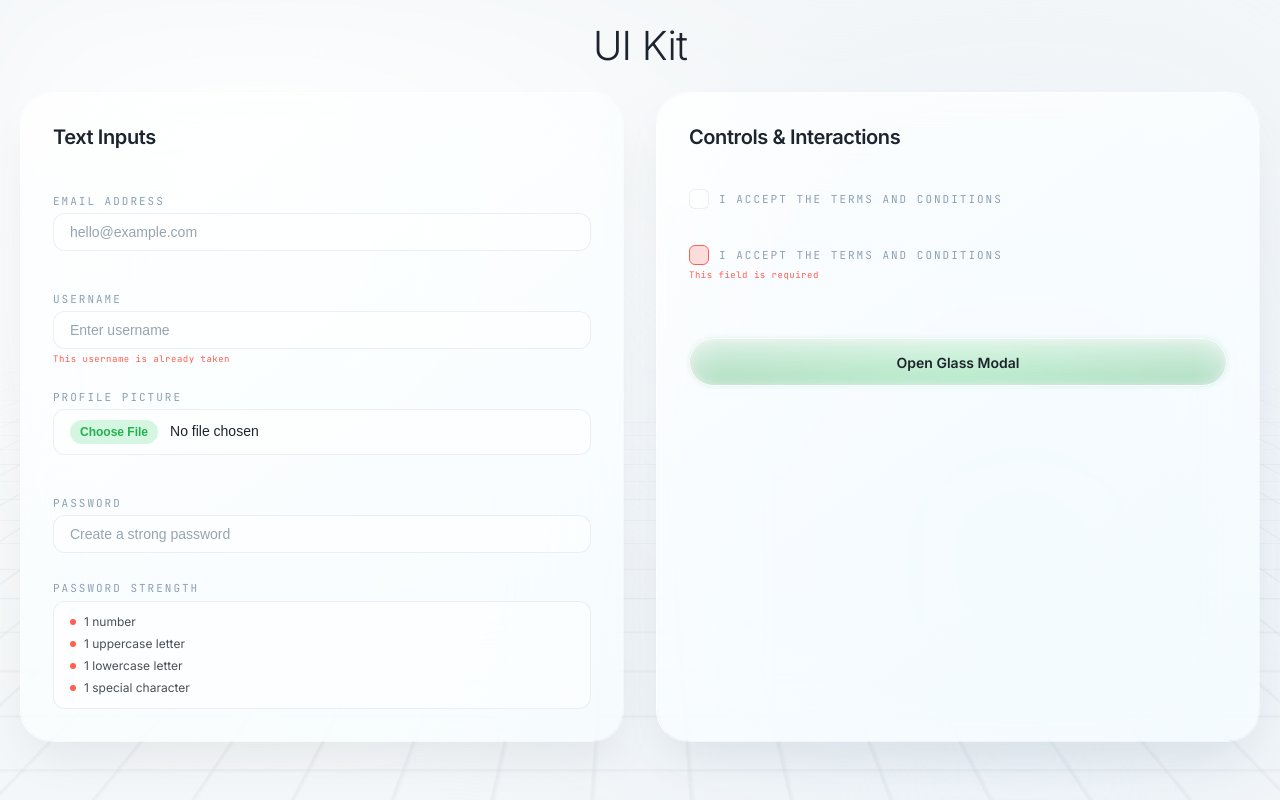
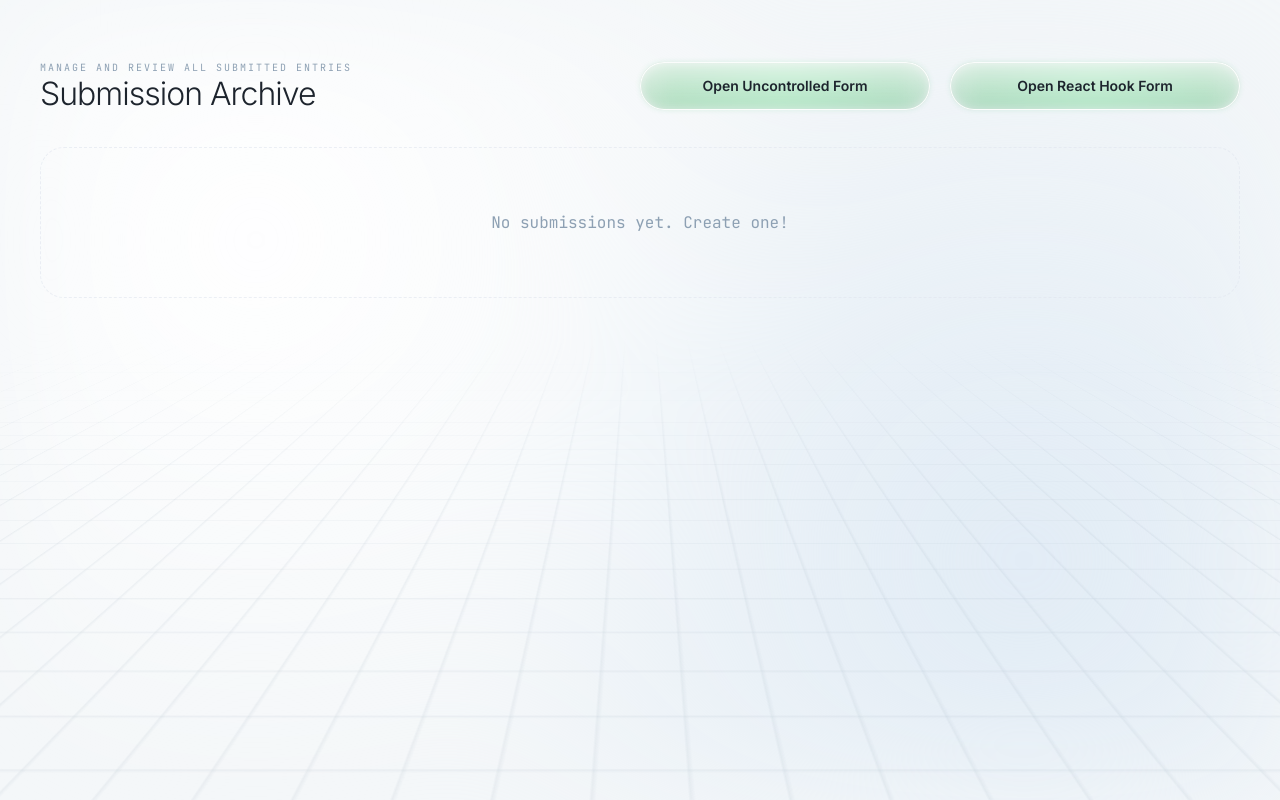
Before and after one commit to FierceSloth/react-advanced-forms, a React (Vite) app: page / in a window 1280 px wide. Built offline with nearby package versions, Linux system fonts and the light colour scheme.

Commit message:
feat: implement main page

```diff
--- /dev/null
+++ b/src/app/store/submission/selectors.ts
@@ -0,0 +1,4 @@
+import type { RootState } from '@/app/store/store';
+import type { ICardEntity } from '@/app/store/submission/types';
+
+export const selectSubmissions = (state: RootState): ICardEntity[] => state.submission.items;
--- a/src/app/styles/abstract/_constants.scss
+++ b/src/app/styles/abstract/_constants.scss
@@ -10,7 +10,7 @@
   --error-core: #ff5f52;
   --error-glow: rgba(255, 95, 82, 0.2);
 
-  --glass-bg: linear-gradient(145deg, rgba(255, 255, 255, 0.8) 0%, rgba(247, 253, 255, 0.8) 100%);
+  --glass-bg: linear-gradient(145deg, rgba(255, 255, 255, 0.8) 0%, rgba(242, 247, 250, 0.8) 100%);
   --glass-border-light: rgba(255, 255, 255, 0.9);
   --glass-border-dark: rgba(255, 255, 255, 0.3);
   --glass-shadow: 0 24px 48px -12px rgba(16, 24, 40, 0.08);
--- a/src/app/ui/app.module.scss
+++ b/src/app/ui/app.module.scss
@@ -43,10 +43,10 @@
   flex-direction: column;
   flex: 1;
 
-  padding: 0 20px;
+  padding: 60px 40px;
 
   @include media-sm {
-    padding: 0 15px;
+    padding: 30px 20px;
   }
 }
 
--- a/src/app/ui/app.tsx
+++ b/src/app/ui/app.tsx
@@ -1,65 +1,18 @@
-import { useState, type ReactNode } from 'react';
+import { type ReactNode } from 'react';
 
-import { Button } from '@shared/ui/button';
-import { Checkbox } from '@shared/ui/checkbox';
-import { GlassCard } from '@shared/ui/glass-card';
-import { Input } from '@shared/ui/input';
-import { Modal } from '@shared/ui/modal';
-import { PasswordStrength } from '@shared/ui/password-strength';
+import { MainPage } from '@/pages/main';
 
-import { UncontrolledForm } from '@/features/forms';
-import { FileInput } from '@/shared/ui/file-input';
 import styles from './app.module.scss';
 
 export function App(): ReactNode {
-  const [isModalOpen, setIsModalOpen] = useState(false);
-  const [passwordValue, setPasswordValue] = useState('');
-
   return (
     <>
       <div className={styles.environment} />
       <div className={styles.gridFloor} />
 
       <div className={styles.container}>
-        <h1 className={styles.title}>UI Kit</h1>
-
-        <div className={styles.uiGrid}>
-          <GlassCard className={styles.demoCard}>
-            <h2>Text Inputs</h2>
-            <div className={styles.cardContent}>
-              <Input label="Email Address" placeholder="hello@example.com" />
-              <Input label="Username" placeholder="Enter username" error="This username is already taken" />
-              <FileInput label="Profile Picture" />
-              <div className={styles.passwordSection}>
-                <Input
-                  label="Password"
-                  type="password"
-                  placeholder="Create a strong password"
-                  value={passwordValue}
-                  onChange={(event) => setPasswordValue(event.target.value)}
-                />
-                <PasswordStrength password={passwordValue} />
-              </div>
-            </div>
-          </GlassCard>
-
-          <GlassCard className={styles.demoCard}>
-            <h2>Controls & Interactions</h2>
-            <div className={styles.cardContent}>
-              <Checkbox label="I accept the Terms and Conditions" />
-              <Checkbox label="I accept the Terms and Conditions" error="This field is required" />
-
-              <div className={styles.divider} />
-
-              <Button onClick={() => setIsModalOpen(true)}>Open Glass Modal</Button>
-            </div>
-          </GlassCard>
-        </div>
+        <MainPage />
       </div>
-
-      <Modal isOpen={isModalOpen} onClose={() => setIsModalOpen(false)}>
-        <UncontrolledForm onSuccess={() => setIsModalOpen(false)} />
-      </Modal>
     </>
   );
 }
--- /dev/null
+++ b/src/entities/submission/index.ts
@@ -0,0 +1 @@
+export { SubmissionCard } from './ui/submission-card';
--- a/src/entities/submission/ui/submission-card.module.scss
+++ b/src/entities/submission/ui/submission-card.module.scss
@@ -1,8 +1,9 @@
 .submissionCard {
   padding: 24px;
+  transition: all 0.2s;
 
   &:hover {
-    transform: translateY(-8px);
+    transform: translateY(-4px);
     box-shadow: 0 32px 64px -12px rgba(16, 24, 40, 0.12);
   }
 }
@@ -16,8 +17,8 @@
 
 .avatarCircle {
   object-fit: cover;
-  width: 48px;
-  height: 48px;
+  width: 82px;
+  height: 82px;
   border-radius: 14px;
   display: flex;
   justify-content: center;
@@ -96,3 +97,33 @@
   height: 16px;
   color: var(--text-muted);
 }
+
+.cardFooter {
+  display: flex;
+  justify-content: flex-end;
+  margin-top: 24px;
+  padding-top: 16px;
+  border-top: 1px solid rgba(0, 0, 0, 0.05);
+}
+
+.deleteButton {
+  appearance: none;
+  background: transparent;
+  border: none;
+  padding: 8px 16px;
+  font-family: var(--font-sans);
+  font-size: 13px;
+  color: var(--text-muted);
+  cursor: pointer;
+  border-radius: 8px;
+  transition: all 0.2s ease-in-out;
+
+  &:hover {
+    color: #dc2626;
+    transform: translateY(-1px);
+  }
+
+  &:active {
+    transform: translateY(0) scale(0.95);
+  }
+}
--- a/src/entities/submission/ui/submission-card.tsx
+++ b/src/entities/submission/ui/submission-card.tsx
@@ -1,4 +1,5 @@
-import type { ICardEntity } from '@/app/store/submission';
+import { useAppDispatch } from '@/app/store';
+import { deleteSubmission, type ICardEntity } from '@/app/store/submission';
 import classNames from 'classnames';
 import type { HTMLAttributes, ReactNode } from 'react';
 
@@ -28,19 +29,24 @@ function FieldGroup({ label, children, className, valueClassName }: IFieldProps)
 }
 
 export function SubmissionCard({ className, entity, ...rest }: IProps): ReactNode {
+  const dispatch = useAppDispatch();
   const formattedDate = new Date(entity.timestamp).toLocaleDateString();
+
+  const handleDelete = (): void => {
+    dispatch(deleteSubmission(entity.id));
+  };
 
   return (
     <GlassCard className={classNames(styles.submissionCard, className)} {...rest}>
       <div className={styles.cardHeader}>
         {entity.image ? (
-          <img src={entity.image} alt={entity.name} />
+          <img className={styles.avatarCircle} src={entity.image} alt={entity.name} />
         ) : (
           <div className={styles.avatarCircle}>{entity.name.charAt(0).toUpperCase()}</div>
         )}
 
         <div className={styles.cardMeta}>
-          <div className={styles.metaId}>ID: {entity.id}</div>
+          <div className={styles.metaId}>ID: {entity.id.slice(0, 10)}</div>
           <div className={styles.metaTime}>{formattedDate}</div>
         </div>
       </div>
@@ -61,6 +67,12 @@ export function SubmissionCard({ className, entity, ...rest }: IProps): ReactNod
           <span>{entity.country}</span>
         </FieldGroup>
       </div>
+
+      <div className={styles.cardFooter}>
+        <button className={styles.deleteButton} onClick={handleDelete}>
+          Delete
+        </button>
+      </div>
     </GlassCard>
   );
 }
--- /dev/null
+++ b/src/pages/main/index.ts
@@ -0,0 +1 @@
+export { MainPage } from './ui/main-page';
--- /dev/null
+++ b/src/pages/main/ui/main-page.module.scss
@@ -0,0 +1,74 @@
+.pageWrapper {
+  display: flex;
+  flex-direction: column;
+
+  gap: 36px;
+  flex: 1;
+}
+
+.header {
+  display: flex;
+  justify-content: space-between;
+  align-items: center;
+}
+
+.actions {
+  width: 50%;
+  display: flex;
+  gap: 20px;
+
+  .button {
+    flex: 1;
+    width: auto;
+  }
+}
+
+.subtitle {
+  font-family: var(--font-mono);
+  font-size: 10px;
+  color: var(--text-muted);
+  letter-spacing: 2px;
+  text-transform: uppercase;
+}
+
+.title {
+  font-size: 32px;
+  font-weight: 300;
+  letter-spacing: -1px;
+}
+
+.grid {
+  display: grid;
+  grid-template-columns: repeat(auto-fill, minmax(320px, 1fr));
+  gap: 24px;
+}
+
+.emptyState {
+  grid-column: 1 / -1;
+  text-align: center;
+  padding: 64px;
+  color: var(--text-muted);
+  font-family: var(--font-mono);
+  border: 1px dashed var(--border-subtle);
+  border-radius: 24px;
+
+  display: flex;
+  align-items: center;
+  justify-content: center;
+  flex: 1;
+}
+
+.newCardGlow {
+  animation: highlightGlow 3s ease-out forwards;
+}
+
+@keyframes highlightGlow {
+  0% {
+    border-color: var(--energy-core);
+    box-shadow: 0 0 12px var(--energy-glow);
+    transform: translateY(-4px);
+  }
+  100% {
+    transform: translateY(0);
+  }
+}
--- /dev/null
+++ b/src/pages/main/ui/main-page.tsx
@@ -0,0 +1,57 @@
+/* eslint-disable react-hooks/purity */
+import { useState, type ReactNode } from 'react';
+
+import { useAppSelector } from '@/app/store';
+import { selectSubmissions } from '@/app/store/submission/selectors';
+
+import { SubmissionCard } from '@/entities/submission';
+import { ControlledForm, UncontrolledForm } from '@/features/forms';
+import { Button } from '@/shared/ui/button';
+import { Modal } from '@/shared/ui/modal';
+
+import styles from './main-page.module.scss';
+
+type FormType = 'uncontrolled' | 'controlled' | null;
+
+export function MainPage(): ReactNode {
+  const submissions = useAppSelector(selectSubmissions);
+
+  const [activeForm, setActiveForm] = useState<FormType>(null);
+  const closeModal = (): void => setActiveForm(null);
+
+  return (
+    <div className={styles.pageWrapper}>
+      <header className={styles.header}>
+        <div>
+          <p className={styles.subtitle}>Manage and review all submitted entries</p>
+          <h1 className={styles.title}>Submission Archive</h1>
+        </div>
+
+        <div className={styles.actions}>
+          <Button className={styles.button} onClick={() => setActiveForm('uncontrolled')}>
+            Open Uncontrolled Form
+          </Button>
+          <Button className={styles.button} onClick={() => setActiveForm('controlled')}>
+            Open React Hook Form
+          </Button>
+        </div>
+      </header>
+
+      <main className={styles.grid}>
+        {submissions.length === 0 ? (
+          <div className={styles.emptyState}>No submissions yet. Create one!</div>
+        ) : (
+          submissions.map((sub) => {
+            const isNew = Date.now() - sub.timestamp < 3000;
+            return <SubmissionCard key={sub.id} entity={sub} className={isNew ? styles.newCardGlow : undefined} />;
+          })
+        )}
+      </main>
+
+      <Modal isOpen={activeForm !== null} onClose={closeModal}>
+        {activeForm === 'uncontrolled' && <UncontrolledForm onSuccess={closeModal} />}
+        {activeForm === 'controlled' && <ControlledForm onSuccess={closeModal} />}
+      </Modal>
+    </div>
+  );
+}
--- a/src/shared/ui/button/button.module.scss
+++ b/src/shared/ui/button/button.module.scss
@@ -14,6 +14,7 @@
   display: flex;
   justify-content: center;
   align-items: center;
+  flex-shrink: 0;
 
   background: rgba(20, 25, 30, 0.05);
   box-shadow: inset 0 2px 4px rgba(0, 0, 0, 0.05);
```
Also changed, not shown: 1 other file (tests, documents, lock files or other folders).
